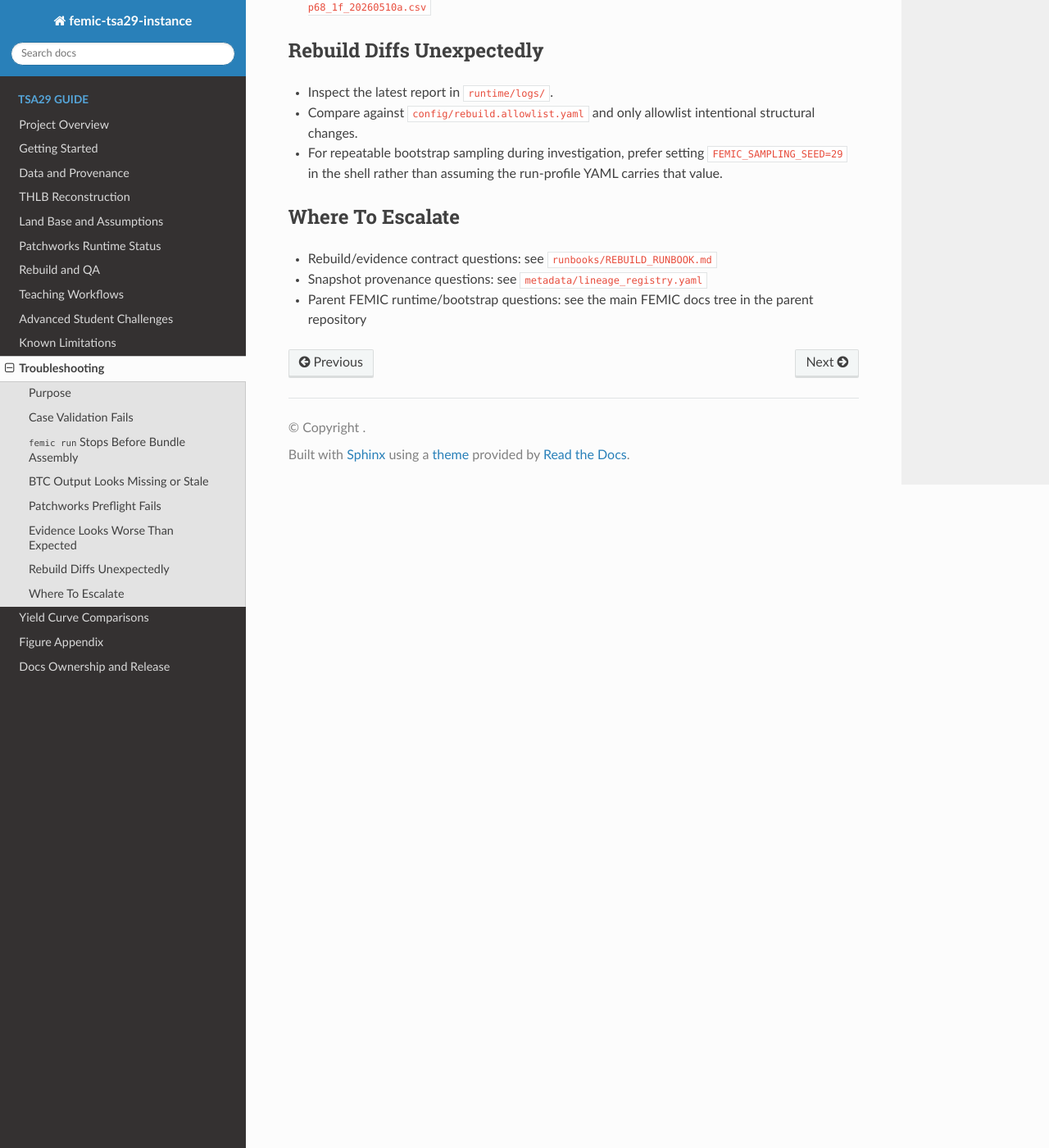
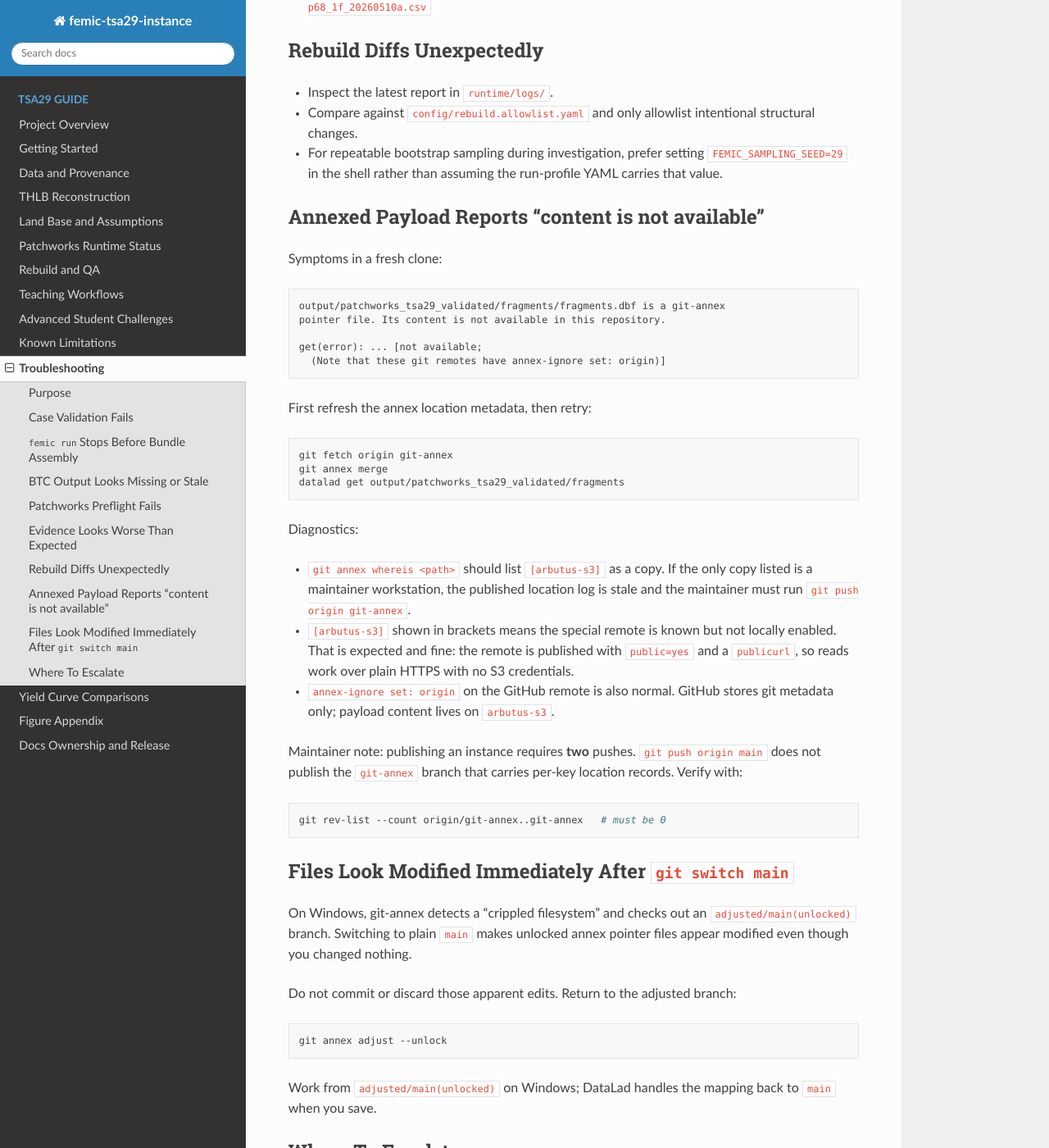
Before and after one commit to UBC-FRESH/femic-tsa29-instance, a Sphinx documentation site: the page built from docs/troubleshooting.rst, in a window 1280 px wide and 1400 px high, scrolled down 1586 px. Shown: the whole window at 82% size. Built offline with Sphinx 7.4.7 and the Read the Docs theme 3.1.0, drawn with Linux system fonts in a browser that asks for light colours.

Commit message:
docs: add annex payload retrieval troubleshooting for issue #25
Collaborators hit 'content is not available' / 'annex-ignore set: origin' when the git-annex branch carrying per-key location records has not been pushed. Document the fetch+merge recovery, the whereis diagnostic, the two-push publishing rule, and the Windows adjusted-branch false-modification symptom.

```diff
--- a/docs/troubleshooting.rst
+++ b/docs/troubleshooting.rst
@@ -86,6 +86,63 @@ Rebuild Diffs Unexpectedly
   ``FEMIC_SAMPLING_SEED=29`` in the shell rather than assuming the run-profile
   YAML carries that value.
 
+Annexed Payload Reports "content is not available"
+---------------------------------------------------
+
+Symptoms in a fresh clone:
+
+.. code-block:: text
+
+   output/patchworks_tsa29_validated/fragments/fragments.dbf is a git-annex
+   pointer file. Its content is not available in this repository.
+
+   get(error): ... [not available;
+     (Note that these git remotes have annex-ignore set: origin)]
+
+First refresh the annex location metadata, then retry:
+
+.. code-block:: bash
+
+   git fetch origin git-annex
+   git annex merge
+   datalad get output/patchworks_tsa29_validated/fragments
+
+Diagnostics:
+
+- ``git annex whereis <path>`` should list ``[arbutus-s3]`` as a copy. If the
+  only copy listed is a maintainer workstation, the published location log is
+  stale and the maintainer must run ``git push origin git-annex``.
+- ``[arbutus-s3]`` shown in brackets means the special remote is known but not
+  locally enabled. That is expected and fine: the remote is published with
+  ``public=yes`` and a ``publicurl``, so reads work over plain HTTPS with no
+  S3 credentials.
+- ``annex-ignore set: origin`` on the GitHub remote is also normal. GitHub
+  stores git metadata only; payload content lives on ``arbutus-s3``.
+
+Maintainer note: publishing an instance requires **two** pushes. ``git push
+origin main`` does not publish the ``git-annex`` branch that carries per-key
+location records. Verify with:
+
+.. code-block:: bash
+
+   git rev-list --count origin/git-annex..git-annex   # must be 0
+
+Files Look Modified Immediately After ``git switch main``
+----------------------------------------------------------
+
+On Windows, git-annex detects a "crippled filesystem" and checks out an
+``adjusted/main(unlocked)`` branch. Switching to plain ``main`` makes unlocked
+annex pointer files appear modified even though you changed nothing.
+
+Do not commit or discard those apparent edits. Return to the adjusted branch:
+
+.. code-block:: bash
+
+   git annex adjust --unlock
+
+Work from ``adjusted/main(unlocked)`` on Windows; DataLad handles the mapping
+back to ``main`` when you save.
+
 Where To Escalate
 -----------------
 
```
